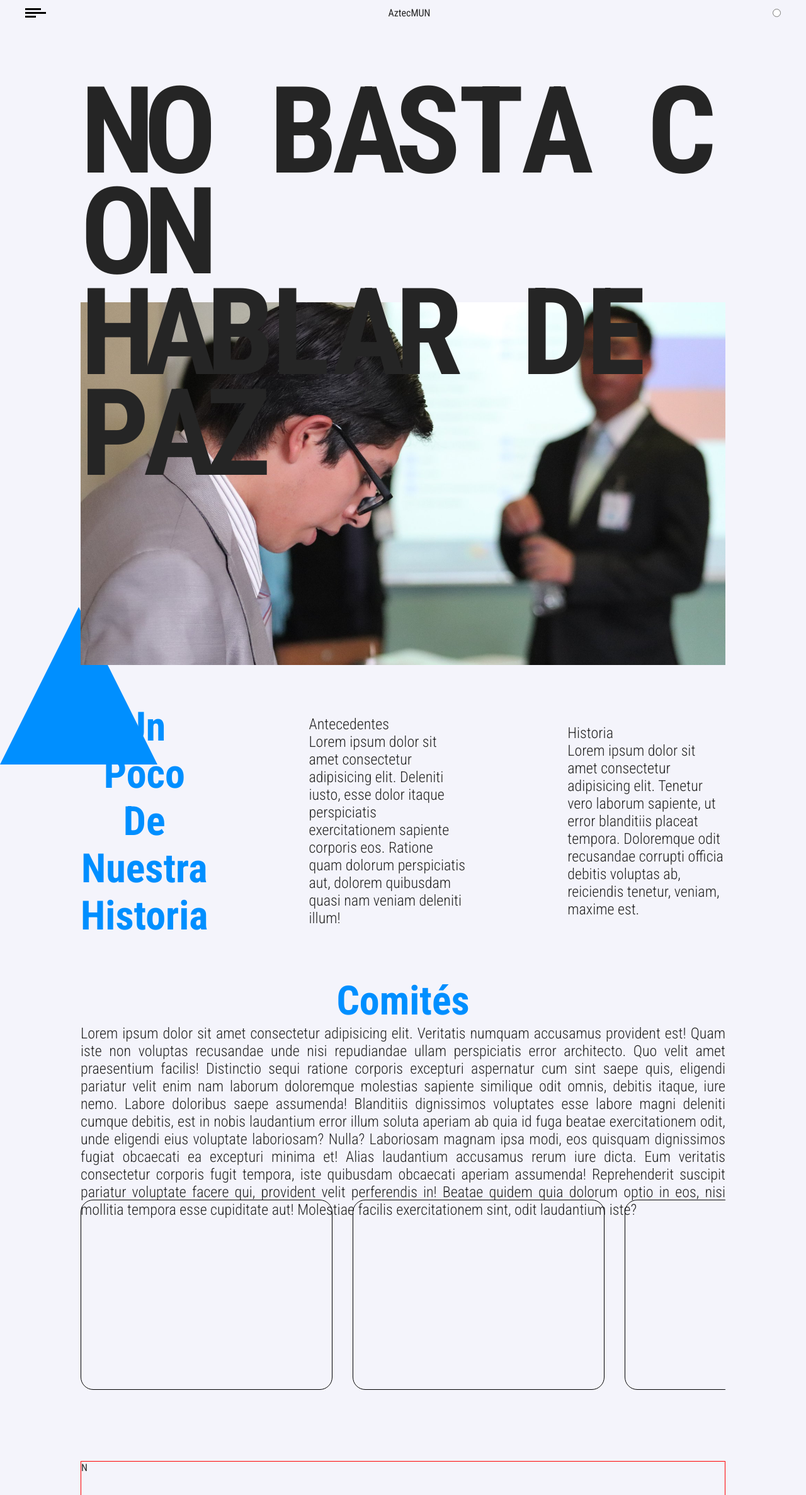
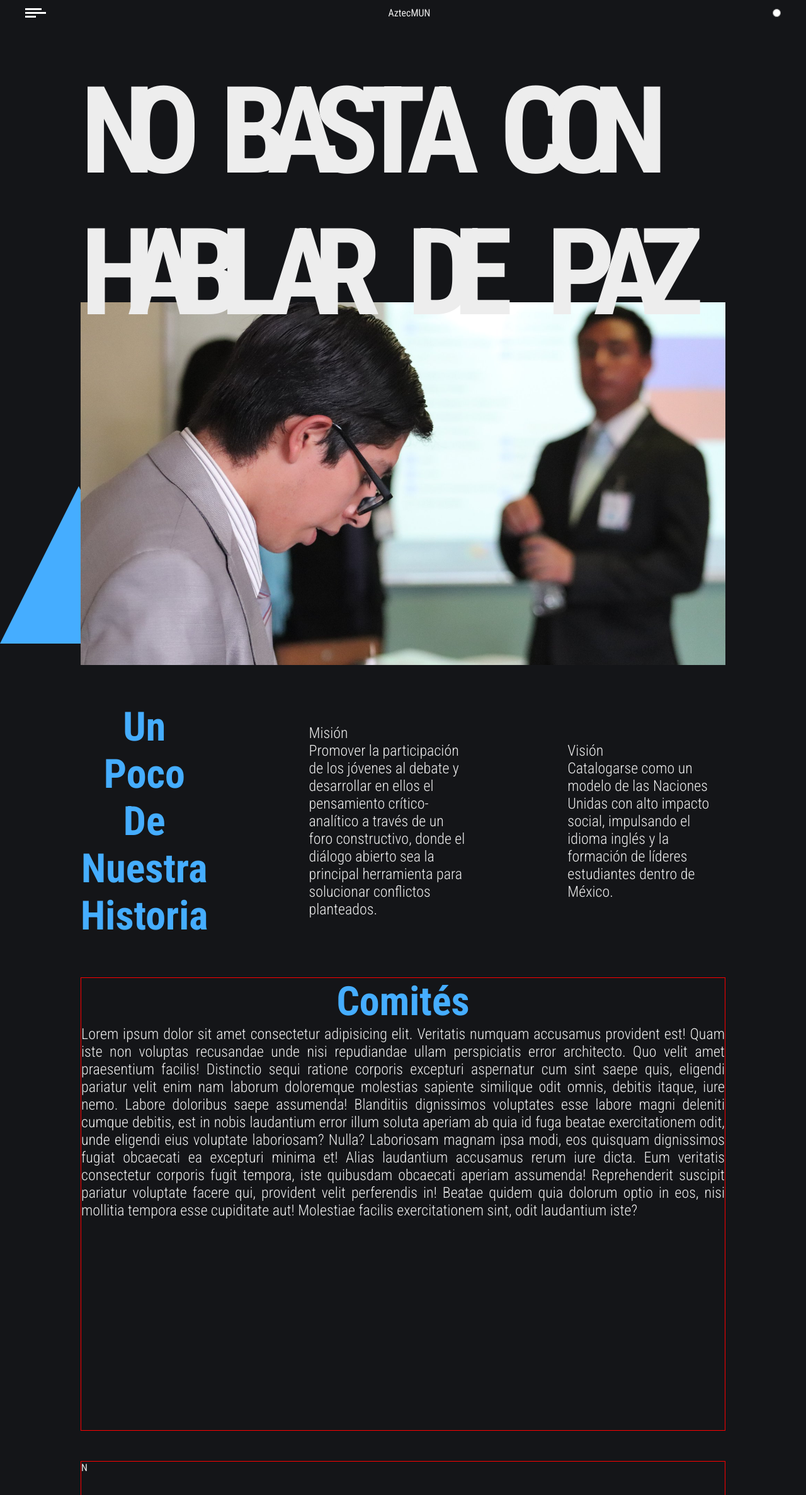
Before and after one commit to aztecmun/aztecmun-2021, a Next.js app: page / in a window 1280 px wide. Shown: the top 2374 px of the page at 63% size. Built offline with nearby package versions, Linux system fonts and the light colour scheme.

Commit message:
added custom scroll bar and hamburguer menu

```diff
--- /dev/null
+++ b/components/home/hamburguer/index.js
@@ -0,0 +1,99 @@
+// React imports
+import React, { useState } from 'react'
+
+// Libraries imports
+import styled from 'styled-components'
+
+const MenuWrapper = styled.div`
+  z-index: 3;
+
+  display: flex;
+  flex-direction: column;
+  justify-content: center;
+  align-items: flex-start;
+
+  height: 33px;
+  width: 33px;
+
+  cursor: pointer;
+
+  .bars {
+    position: relative;
+
+    height: 3px;
+    width: 33px;
+
+    background: white;
+    transition: all 0.3s ease-in-out;
+    transform: ${({ open }) => (open ? 'rotate(55deg)' : 'rotate(0deg)')};
+
+    &:after {
+      content: '';
+      position: absolute;
+      bottom: 6px;
+      left: 0;
+
+      height: 3px;
+      width: 80%;
+
+      background: white;
+      transition: all 0.3s ease-in-out;
+      opacity: ${({ open }) => (open ? '0' : '1')};
+    }
+
+    &:before {
+      content: '';
+      position: absolute;
+      top: ${({ open }) => (open ? '0px' : '6px')};
+      left: 0;
+
+      height: 3px;
+      width: ${({ open }) => (open ? '100%' : '50%')};
+
+      background: white;
+      transition: all 0.3s ease-in-out;
+      transform: ${({ open }) => (open ? 'rotate(70deg)' : 'rotate(0deg)')};
+    }
+  }
+
+  &:hover .bars {
+    width: 100%;
+
+    &:after {
+      width: 100%;
+    }
+
+    &:before {
+      width: 100%;
+    }
+  }
+`
+
+const MenuContainer = styled.div`
+  display: ${({ open }) => (open ? 'flex' : 'none')};
+
+  padding: 2rem;
+
+  position: absolute;
+  top: 0;
+  left: 0;
+  z-index: 1;
+
+  height: 100vh;
+  width: 50%;
+
+  background: #1f2125;
+`
+
+export default function index() {
+  const [open, setOpen] = useState(false)
+
+  return (
+    <>
+      <MenuWrapper open={open} onClick={() => setOpen(!open)}>
+        <div className="bars" open={open}></div>
+      </MenuWrapper>
+      <MenuContainer open={open}></MenuContainer>
+    </>
+  )
+}
--- a/components/home/homeComponents.js
+++ b/components/home/homeComponents.js
@@ -1,6 +1,6 @@
 import styled from 'styled-components'
 
-import { lightTheme } from '../theme.js'
+import { darkTheme } from '../theme.js'
 
 const frame = styled.div`
   min-height: 90vh;
@@ -20,12 +20,12 @@ const frame = styled.div`
   h1 {
     font-size: 4rem;
     text-align: center;
-    color: ${lightTheme.blue};
+    color: ${darkTheme.blue1};
   }
 `
 
 export const HomeWrapper = styled.div`
-  color: ${lightTheme.text};
+  color: ${darkTheme.text};
 
   position: relative;
 
@@ -38,7 +38,7 @@ export const HomeWrapper = styled.div`
 
   padding: 3rem;
 
-  background: ${lightTheme.body_bg1};
+  background: ${darkTheme.body_bg1};
   overflow-x: hidden;
 
   .tri {
@@ -50,7 +50,7 @@ export const HomeWrapper = styled.div`
     height: 250px;
     width: 250px;
 
-    background: ${lightTheme.blue};
+    background: ${darkTheme.blue1};
     clip-path: polygon(50% 0%, 0% 100%, 100% 100%);
   }
 `
@@ -72,60 +72,6 @@ export const Nav = styled.nav`
   padding: 0 40px;
 `
 
-export const Bars = styled.div`
-  position: relative;
-
-  height: 3px;
-  width: 33px;
-
-  background: black;
-  cursor: pointer;
-  transition: all 0.3s ease-in-out;
-
-  transform: ${({ open }) => (open ? 'rotate(55deg)' : 'rotate(0deg)')};
-
-  &:before {
-    content: '';
-    position: absolute;
-    top: ${({ open }) => (open ? '0px' : '6px')};
-    left: 0;
-
-    height: 3px;
-    width: ${({ open }) => (open ? '100%' : '50%')};
-    background: black;
-    transition: all 0.3s ease-in-out;
-    transform: ${({ open }) => (open ? 'rotate(70deg)' : 'rotate(0deg)')};
-  }
-
-  &:after {
-    content: '';
-    position: absolute;
-    bottom: 6px;
-    left: 0;
-
-    height: 3px;
-    width: 75%;
-    background: black;
-    transition: all 0.3s ease-in-out;
-
-    opacity: ${({ open }) => (open ? '0' : '1')};
-  }
-
-  &:hover {
-    background: ${lightTheme.blue};
-
-    &:after {
-      width: 100%;
-      background: ${lightTheme.blue};
-    }
-
-    &:before {
-      width: 100%;
-      background: ${lightTheme.blue};
-    }
-  }
-`
-
 export const Header = styled(frame)`
   position: relative;
   z-index: 1;
@@ -136,13 +82,14 @@ export const Header = styled(frame)`
 
   .title {
     h1 {
-      color: ${lightTheme.text};
+      color: ${darkTheme.text};
     }
 
     span {
       display: flex;
       flex-wrap: wrap;
       justify-content: flex-start;
+      gap: 10px;
 
       max-width: 100%;
 
@@ -150,10 +97,7 @@ export const Header = styled(frame)`
         font-weight: 600;
         font-size: 12rem;
 
-        height: 100px;
-        width: 100px;
-
-        margin-bottom: 60px;
+        width: 5vmax;
       }
 
       @media (max-width: 768px) {
@@ -204,41 +148,9 @@ export const About = styled(frame)`
 `
 
 export const Committees = styled(frame)`
-  position: relative;
-
-  .scrollable {
-    position: absolute;
-    bottom: 0;
-    left: 0;
-
-    display: flex;
-    gap: 2rem;
-    align-items: center;
-    scroll-snap-type: x mandatory;
-
-    height: 60%;
-    width: 100%;
-
-    padding: 0 2rem;
-
-    overflow: scroll;
-
-    .card {
-      scroll-snap-align: start;
-
-      min-height: 70%;
-      min-width: 400px;
-
-      border: 1px solid black;
-      border-radius: 20px;
-    }
-  }
+  border: 1px solid red;
 `
 
 export const Secretaries = styled(frame)`
   border: 1px solid red;
 `
-
-export const Footer = styled(frame)`
-  border: 1px solid red;
-`
--- a/components/home/index.js
+++ b/components/home/index.js
@@ -1,6 +1,10 @@
 // React and Next imports
 import React, { useState, useEffect } from 'react'
 import Head from 'next/head'
+
+// Local components imports
+import Scrollbar from './scrollbar'
+import Hamburguer from './hamburguer'
 
 // Styles
 import {
@@ -9,15 +13,10 @@ import {
   About,
   Committees,
   Secretaries,
-  Footer,
   Nav,
-  Bars,
 } from './homeComponents'
 
 export default function index() {
-  // Hamburguer Menu
-  const [open, setOpen] = useState(false)
-
   // Locomotive Scroll
   const [offsetY, setOffsetY] = useState(0)
   const handleScroll = () => setOffsetY(window.pageYOffset)
@@ -43,13 +42,15 @@ export default function index() {
         <title>Aztecmun 2021 | Inicio</title>
       </Head>
 
+      <Scrollbar />
+
       <div
         className="tri"
         style={{ transform: `translateX(${sp8}px) rotate(${sp2}deg)` }}
       ></div>
 
-      <Nav open={open}>
-        <Bars open={open} onClick={() => setOpen(!open)} />
+      <Nav>
+        <Hamburguer />
         <p>AztecMUN</p>
         <input type="radio" />
       </Nav>
@@ -100,19 +101,18 @@ export default function index() {
         </div>
 
         <div>
-          Antecedentes <br />
-          Lorem ipsum dolor sit amet consectetur adipisicing elit. Deleniti
-          iusto, esse dolor itaque perspiciatis exercitationem sapiente corporis
-          eos. Ratione quam dolorum perspiciatis aut, dolorem quibusdam quasi
-          nam veniam deleniti illum!
+          Misión <br />
+          Promover la participación de los jóvenes al debate y desarrollar en
+          ellos el pensamiento crítico-analítico a través de un foro
+          constructivo, donde el diálogo abierto sea la principal herramienta
+          para solucionar conflictos planteados.
         </div>
 
         <div>
-          Historia <br />
-          Lorem ipsum dolor sit amet consectetur adipisicing elit. Tenetur vero
-          laborum sapiente, ut error blanditiis placeat tempora. Doloremque odit
-          recusandae corrupti officia debitis voluptas ab, reiciendis tenetur,
-          veniam, maxime est.
+          Visión <br />
+          Catalogarse como un modelo de las Naciones Unidas con alto impacto
+          social, impulsando el idioma inglés y la formación de líderes
+          estudiantes dentro de México.
         </div>
       </About>
 
@@ -139,23 +139,19 @@ export default function index() {
             mollitia tempora esse cupiditate aut! Molestiae facilis
             exercitationem sint, odit laudantium iste?
           </p>
-          <div className="scrollable">
-            <div className="card"></div>
-            <div className="card"></div>
-            <div className="card"></div>
-            <div className="card"></div>
-            <div className="card"></div>
-            <div className="card"></div>
-            <div className="card"></div>
-          </div>
+        </div>
+
+        <div className="scrollable">
+          <div className="card"></div>
+          <div className="card"></div>
+          <div className="card"></div>
+          <div className="card"></div>
         </div>
       </Committees>
 
       <Secretaries>
         <span style={{ transform: `translateX(${offsetY * 0.8}px)` }}>N</span>
       </Secretaries>
-
-      <Footer></Footer>
     </HomeWrapper>
   )
 }
--- /dev/null
+++ b/components/home/scrollbar/index.js
@@ -0,0 +1,34 @@
+// React imports
+import React, { useState, useEffect } from 'react'
+
+// Libraries imports
+import { motion } from 'framer-motion'
+
+export default function index() {
+  const [offsetY, setOffsetY] = useState(0)
+  const handleScroll = () => setOffsetY(window.pageYOffset)
+
+  useEffect(() => {
+    window.addEventListener('scroll', handleScroll)
+
+    return () => window.removeEventListener('scroll', handleScroll)
+  }, [])
+
+  const sp1 = offsetY * 0.0005
+
+  return (
+    <motion.div
+      style={{
+        width: 2,
+        height: 300,
+        background: '#45ADFF',
+        position: 'fixed',
+        top: '25%',
+        left: 50,
+        right: 0,
+        scaleY: sp1,
+        originY: 0,
+      }}
+    />
+  )
+}
--- a/components/theme.js
+++ b/components/theme.js
@@ -1,6 +1,6 @@
 export const darkTheme = {
   body_bg1: '#141518',
-  body_bg2: '#141518',
+  body_bg2: '#1f2125',
   text: '#EDEDED',
   blue1: '#45ADFF',
   blue2: '#87B6EE',
--- a/styles/global.js
+++ b/styles/global.js
@@ -1,7 +1,7 @@
 import { createGlobalStyle } from 'styled-components'
 
 const GlobalStyle = createGlobalStyle`
-    *{ text-decoration: none; color: inherit; margin: 0; padding: 0; box-sizing: border-box; }
+    *{ text-decoration: none; color: inherit; margin: 0; padding: 0; box-sizing: border-box; ::-webkit-scrollbar{width: 0px} }
 
     body,
     input,
```
